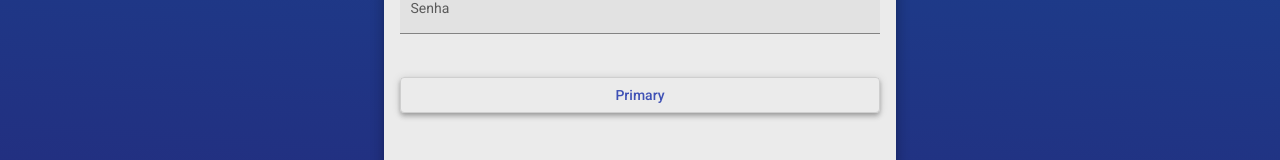
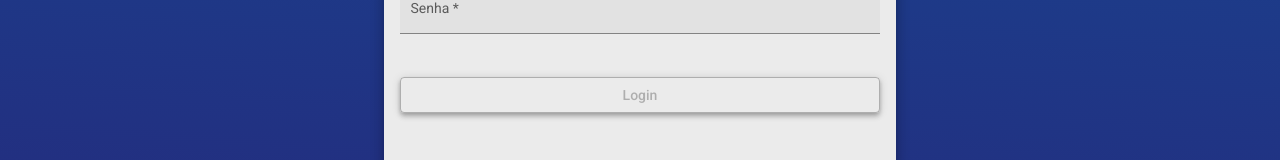
Before and after one commit to glaufercharao/helpdesk, an Angular app in the folder frontend/: page /login in a window 1280 px wide. Shown: the part 411-571 px from the top of the page. Built offline with nearby package versions, Linux system fonts and the light colour scheme.

Commit message:
Validação de formulario de login.

```diff
--- a/frontend/src/app/components/login/login.component.html
+++ b/frontend/src/app/components/login/login.component.html
@@ -3,14 +3,22 @@
         <h1>Help Desk</h1>
         <mat-form-field class="full-width" appearance="fill">
             <mat-label>E-mail</mat-label>
-            <input matInput placeholder="peaple@mail.com">
+            <input [formControl]="email"
+                   required
+                   [(ngModel)]="cred.email"
+                   name="email"
+                   matInput placeholder="peaple@mail.com">
         </mat-form-field>
 
         <mat-form-field class="full-width" appearance="fill">
             <mat-label>Senha</mat-label>
-            <input type="password" matInput placeholder="Exemple 123">
+            <input [formControl]="senha"
+                   required
+                   [(ngModel)]="cred.senha"
+                   name="senha" type="password"
+                   matInput placeholder="Exemple 123">
         </mat-form-field>
 
-        <button class="full-width mat-elevation-z4" mat-stroked-button color="primary">Primary</button>
+        <button [disabled]="!validaCampos()" class="full-width mat-elevation-z4" mat-stroked-button color="primary">Login</button>
     </form>
 </div>
--- a/frontend/src/app/components/login/login.component.ts
+++ b/frontend/src/app/components/login/login.component.ts
@@ -1,4 +1,6 @@
 import { Component, OnInit } from '@angular/core';
+import {Credencial} from "../../models/Credencial";
+import {FormControl, Validators} from "@angular/forms";
 
 @Component({
   selector: 'app-login',
@@ -6,10 +8,25 @@ import { Component, OnInit } from '@angular/core';
   styleUrls: ['./login.component.css']
 })
 export class LoginComponent implements OnInit {
+  cred: Credencial = {
+    email:'',
+    senha:''
+  }
+
+  email = new FormControl(null, Validators.email);
+  senha = new FormControl(null, Validators.minLength(3));
 
   constructor() { }
 
   ngOnInit(): void {
   }
 
+  validaCampos(): boolean {
+    if(this.email.valid && this.senha.valid){
+      return true;
+    } else {
+      return false
+    }
+  }
+
 }
--- /dev/null
+++ b/frontend/src/app/models/Credencial.ts
@@ -0,0 +1,4 @@
+export interface Credencial {
+    email: string;
+    senha: string;
+}
```
